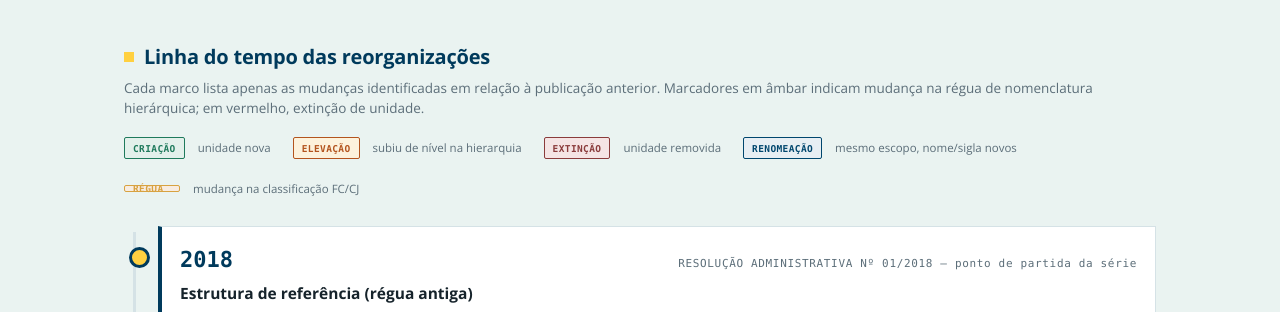
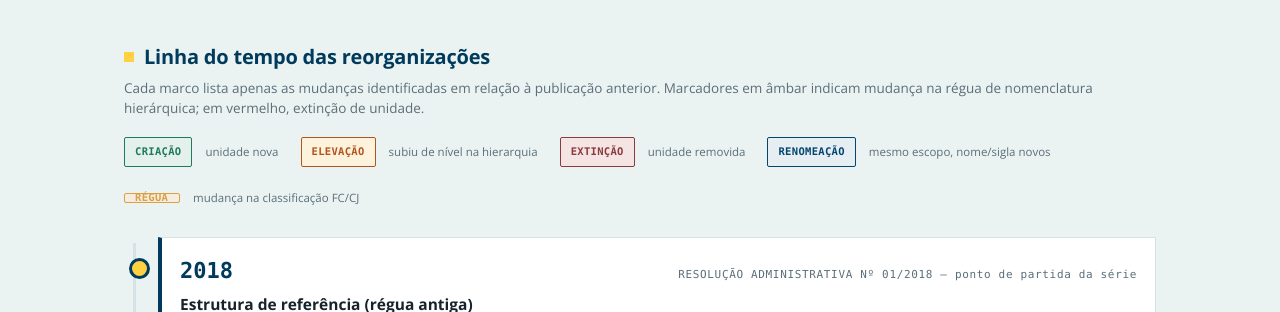
Before and after one commit to F3rnich/Demandas_TRT17, a plain HTML site: page dashboard_transformacoes_organograma.html in a window 1280 px wide. Shown: the part 435-747 px from the top of the page. Drawn offline with nearby package versions, Linux system fonts and the light colour scheme.

Commit message:
fix: aumenta padding/fonte das tags da legenda (RÉGUA ficava espremida)

```diff
--- a/dashboard_transformacoes_organograma.html
+++ b/dashboard_transformacoes_organograma.html
@@ -58,9 +58,9 @@ h2::before{content:"";width:10px;height:10px;background:var(--yellow);flex:none}
 .stop h3{font-size:15.5px;font-weight:700;color:var(--ink);margin-top:6px}
 .stop ul{margin:10px 0 2px 18px;font-size:13.5px;color:var(--ink)}
 .stop li{margin-bottom:6px}
-.tag{display:inline-flex;align-items:center;font-style:normal;font-family:var(--mono);font-weight:700;font-size:9.5px;
-  letter-spacing:.04em;line-height:1.6;white-space:nowrap;padding:3px 8px 2px;margin-right:6px;
-  border-radius:2px;vertical-align:1px;box-decoration-break:clone;-webkit-box-decoration-break:clone}
+.tag{box-sizing:border-box;display:inline-flex;align-items:center;font-style:normal;font-family:var(--mono);font-weight:700;font-size:10.5px;
+  letter-spacing:.03em;line-height:1.9;white-space:nowrap;padding:4px 10px;margin-right:6px;
+  border-radius:2px;vertical-align:1px}
 .stop li .tag{margin-right:8px}
 .tag.criacao{background:#E3F0EB;color:var(--ok);border:1px solid var(--ok)}
 .tag.elevacao{background:#FDF2DC;color:var(--warn);border:1px solid var(--warn)}
```
